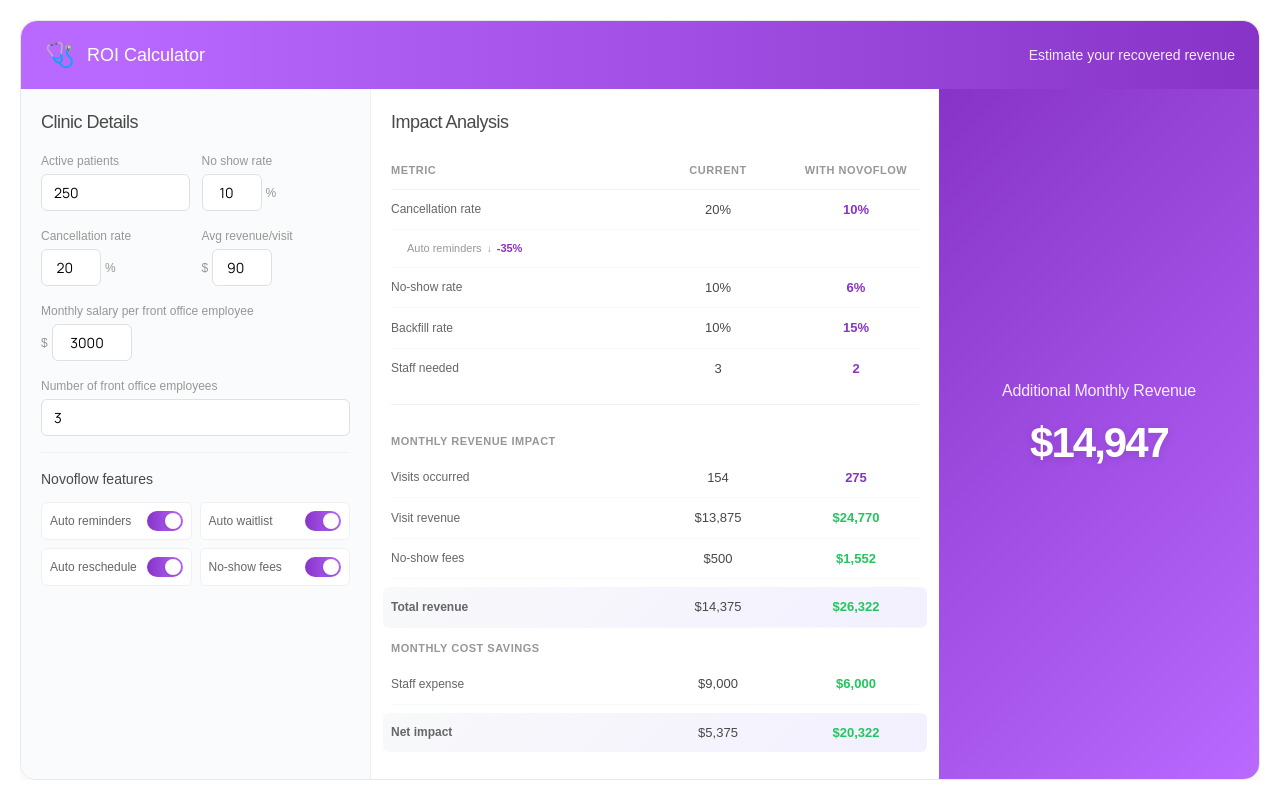
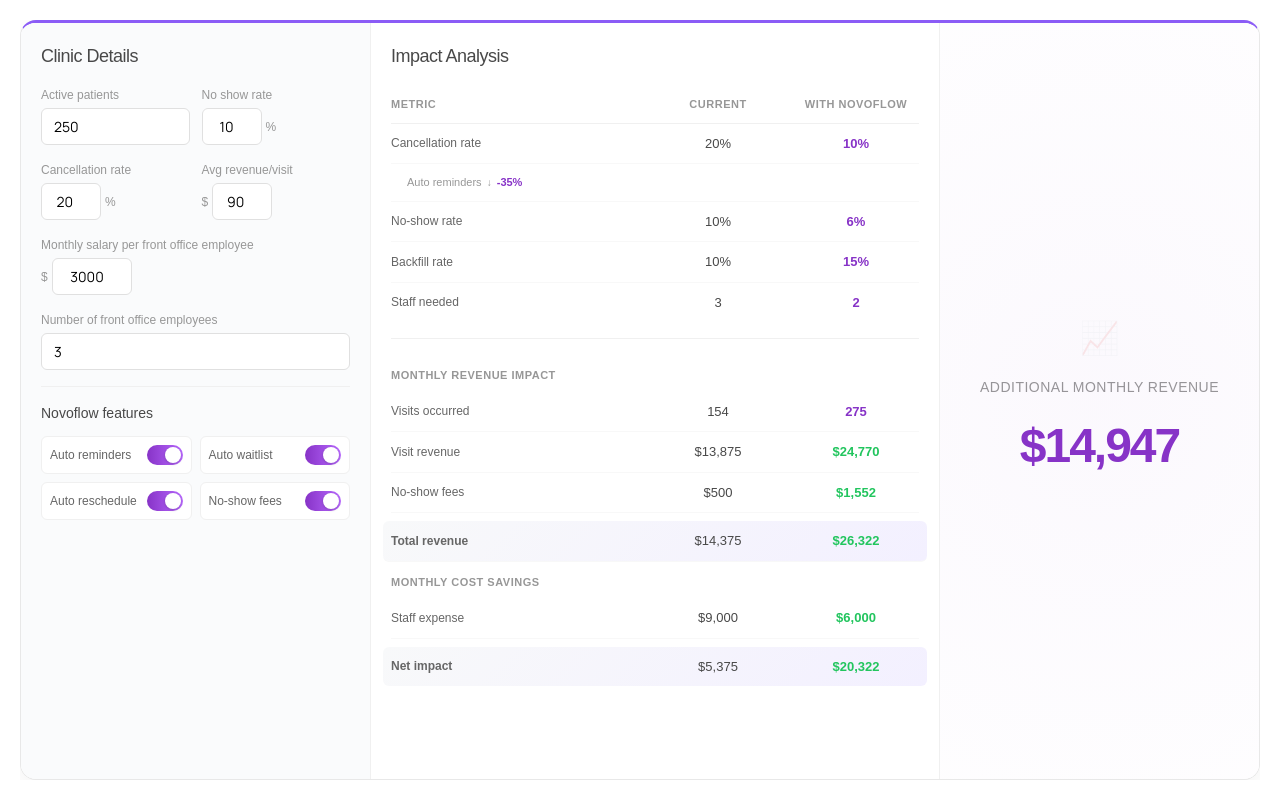
Before and after one commit to novoflow-ai/roi-calculator, a plain HTML site: page index.html in a window 1280 px wide. Both pictures are taken after typing "name@example.com" into the empty fields and a click on the button "Calculate Revenue Potential →". Drawn offline with Linux system fonts and the light colour scheme; a web font is replaced by a local one.

Commit message:
Quick fixes to look cool :)

```diff
--- a/index.html
+++ b/index.html
@@ -128,21 +128,22 @@
         }
 
         .calculator-header {
-            background: linear-gradient(-90deg, #8733c7, #b969ff 93% 100%);
-            color: white;
-            padding: 16px 24px;
+            background: linear-gradient(135deg, #f8f9fa 0%, #f3f0ff 100%);
+            color: #484848;
+            padding: 12px 24px;
             display: flex;
             align-items: center;
-            gap: 12px;
-            font-size: 18px;
+            gap: 8px;
+            font-size: 14px;
             font-weight: 500;
             border-radius: 16px 16px 0 0;
             font-family: 'Creato Display Medium', sans-serif;
+            border-bottom: 1px solid #e8e8e8;
         }
 
         .calculator-header::before {
-            content: "🩺";
-            font-size: 24px;
+            content: "💰";
+            font-size: 18px;
         }
 
         .calculator-wrapper {
@@ -441,33 +442,46 @@
 
         /* Savings Display - Right Side */
         .savings-section {
-            background: linear-gradient(135deg, #8733c7 0%, #b969ff 100%);
+            background: #ffffff;
+            border-left: 1px solid #f0f0f0;
             padding: 20px;
             display: flex;
             flex-direction: column;
             justify-content: center;
             align-items: center;
             text-align: center;
-            color: white;
+            position: relative;
+            overflow: hidden;
+        }
+
+        .savings-section::before {
+            content: '';
+            position: absolute;
+            top: -50%;
+            right: -50%;
+            width: 200%;
+            height: 200%;
+            background: radial-gradient(circle at center, rgba(135, 51, 199, 0.03) 0%, transparent 70%);
+            pointer-events: none;
         }
 
         .savings-label {
-            font-size: 16px;
-            color: rgba(255, 255, 255, 0.9);
-            margin-bottom: 8px;
+            font-size: 14px;
+            color: #979797;
+            margin-bottom: 12px;
             font-weight: 400;
             font-family: 'Creato Display Regular', sans-serif;
-            letter-spacing: -0.2px;
+            letter-spacing: 0.5px;
+            text-transform: uppercase;
         }
 
         .savings-amount {
-            font-size: 42px;
+            font-size: 48px;
             font-weight: 700;
-            color: #ffffff;
+            color: #8733c7;
             letter-spacing: -2px;
             font-family: 'Creato Display Medium', sans-serif;
-            text-shadow: 0 2px 8px rgba(0, 0, 0, 0.1);
-            margin-bottom: 16px;
+            margin-bottom: 8px;
         }
 
         .savings-subtitle {
@@ -510,6 +524,8 @@
 
             .savings-section {
                 border-radius: 0 0 16px 16px;
+                border-left: none;
+                border-top: 1px solid #f0f0f0;
             }
         }
     </style>
@@ -530,11 +546,7 @@
 
         <!-- Calculator -->
         <div class="calculator" id="calculator">
-            <div class="calculator-wrapper">
-                <div class="calculator-header">
-                    ROI Calculator
-                    <span style="margin-left: auto; font-size: 14px; opacity: 0.9;">Estimate your recovered revenue</span>
-                </div>
+            <div class="calculator-wrapper" style="border-top: 3px solid #8B5CF6;">
 
                 <div class="calculator-content">
                     <!-- Left Column - Inputs -->
@@ -719,6 +731,7 @@
 
                     <!-- Right Column - Savings Display -->
                     <div class="savings-section">
+                        <div style="font-size: 32px; margin-bottom: 16px; opacity: 0.1;">📈</div>
                         <div class="savings-label">Additional Monthly Revenue</div>
                         <div class="savings-amount" id="totalSavings">$62,154</div>
                     </div>
```
